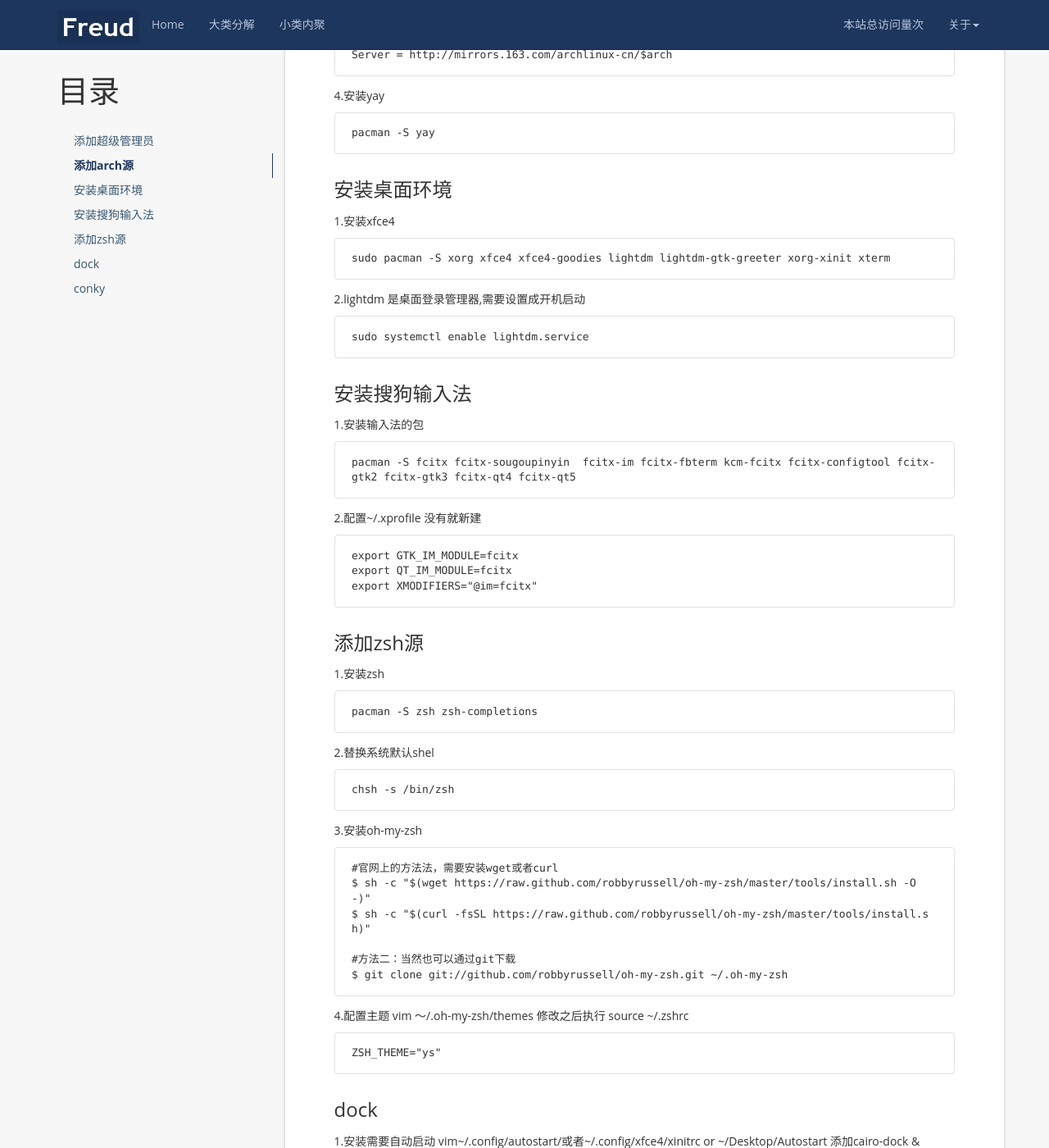
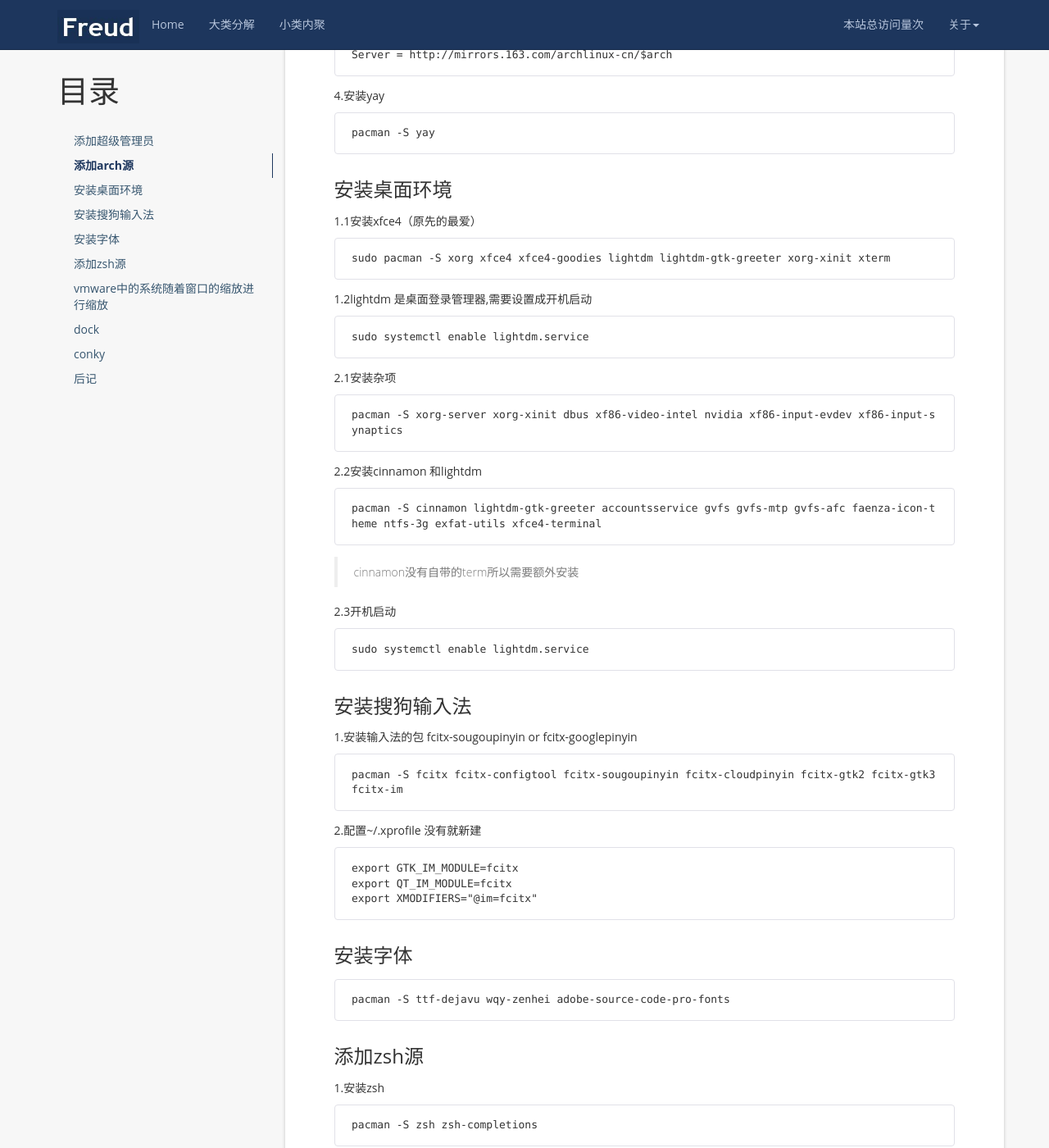
Before and after one commit to playbeans/blog, a Jekyll site: the page built from _posts/2019-05-21-linux-arch.md, in a window 1280 px wide and 1400 px high, scrolled down 1119 px. Shown: the whole window at 82% size. Built offline with Jekyll 4.4.1, drawn with Linux system fonts in a browser that asks for light colours; nearby versions of some CDN libraries; a script that is not in the unit is left out; comment, search, counter and statistics services are not loaded; some of the changed text lies outside the part shown.

Commit message:
添加部分修改

````diff
--- a/_posts/2019-05-21-linux-arch.md
+++ b/_posts/2019-05-21-linux-arch.md
@@ -19,7 +19,7 @@
 ```
 
 2.添加超级用户的权限
-vim /etc/sudoers 如果没有这个文件就pacman -Syu sudo,添加第二行即可
+vim /etc/sudoers 如果没有这个文件就pacman -Syu sudo,添加第二行即可，或者执行visudo
 ```
 root  ALL=(ALL)   ALL
 {username}  ALL=(ALL)   ALL
@@ -57,19 +57,34 @@
 ```
 
 ### 安装桌面环境
-1.安装xfce4
+1.1安装xfce4（原先的最爱）
 ```
 sudo pacman -S xorg xfce4 xfce4-goodies lightdm lightdm-gtk-greeter xorg-xinit xterm
 ```
-2.lightdm 是桌面登录管理器,需要设置成开机启动
+1.2lightdm 是桌面登录管理器,需要设置成开机启动
+```
+sudo systemctl enable lightdm.service
+```
+
+2.1安装杂项
+```
+pacman -S xorg-server xorg-xinit dbus xf86-video-intel nvidia xf86-input-evdev xf86-input-synaptics
+```
+2.2安装cinnamon 和lightdm
+```
+pacman -S cinnamon lightdm-gtk-greeter accountsservice gvfs gvfs-mtp gvfs-afc faenza-icon-theme ntfs-3g exfat-utils xfce4-terminal
+```
+> cinnamon没有自带的term所以需要额外安装
+
+2.3开机启动
 ```
 sudo systemctl enable lightdm.service
 ```
 
 ### 安装搜狗输入法
-1.安装输入法的包
+1.安装输入法的包 fcitx-sougoupinyin or  fcitx-googlepinyin
 ```
-pacman -S fcitx fcitx-sougoupinyin  fcitx-im fcitx-fbterm kcm-fcitx fcitx-configtool fcitx-gtk2 fcitx-gtk3 fcitx-qt4 fcitx-qt5
+pacman -S fcitx fcitx-configtool fcitx-sougoupinyin fcitx-cloudpinyin fcitx-gtk2 fcitx-gtk3 fcitx-im
 ```
 2.配置~/.xprofile 没有就新建
 ```
@@ -77,13 +92,16 @@
 export QT_IM_MODULE=fcitx
 export XMODIFIERS="@im=fcitx"
 ```
+
+### 安装字体
+```
+pacman -S ttf-dejavu wqy-zenhei adobe-source-code-pro-fonts
+```
 ### 添加zsh源
-
 1.安装zsh
 ```
 pacman -S zsh zsh-completions
 ```
-
 2.替换系统默认shel
 ```
 chsh -s /bin/zsh
@@ -97,11 +115,25 @@
 #方法二：当然也可以通过git下载
 $ git clone git://github.com/robbyrussell/oh-my-zsh.git ~/.oh-my-zsh
 ```
-
 4.配置主题
 vim ～/.oh-my-zsh/themes 修改之后执行 source ~/.zshrc
 ```
 ZSH_THEME="ys"
+```
+### vmware中的系统随着窗口的缩放进行缩放
+```
+1.点击虚拟机->vmware-tools安装，放到一个合适的位置
+2.git clone https://github.com/rasa/vmware-tools-patches.git
+3.cd vmware-tools-patches
+4../patched-open-vm-tools.sh （不需要翻墙，时间比较久，如果失败删除vmware-tools-patches文件夹，继续执行）
+```
+#### sublime安装
+```
+1.1 sudo yay -S sublime-text-dev-imfix-fcitx
+or
+2.1 curl -O https://download.sublimetext.com/sublimehq-pub.gpg && sudo pacman-key --add sublimehq-pub.gpg && sudo pacman-key --lsign-key 8A8F901A && rm sublimehq-pub.gpg
+2.2 echo -e "\n[sublime-text]\nServer = https://download.sublimetext.com/arch/stable/x86_64" | sudo tee -a /etc/pacman.conf
+2.3 sudo pacman -Syu sublime-text
 ```
 ### dock
 1.安装需要自动启动  vim~/.config/autostart/或者~/.config/xfce4/xinitrc or ~/Desktop/Autostart 添加cairo-dock &
@@ -109,3 +141,9 @@
 pacman -S  cairo-dock
 ```
 ### conky
+
+
+### 后记
+```
+2019.5.26 vmware15真的bug多，开始我居然不知道，以为是我自己的问题，重复安装了好几次，一安装桌面之后在重启，就卡死了，后来换了vmware14 屁事没有。果然软件还是不能调最新的使用。
+```
````
